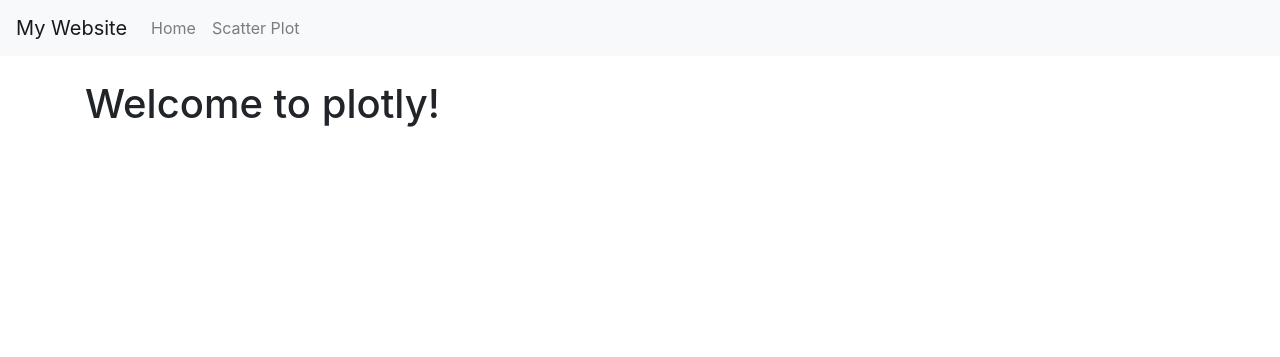
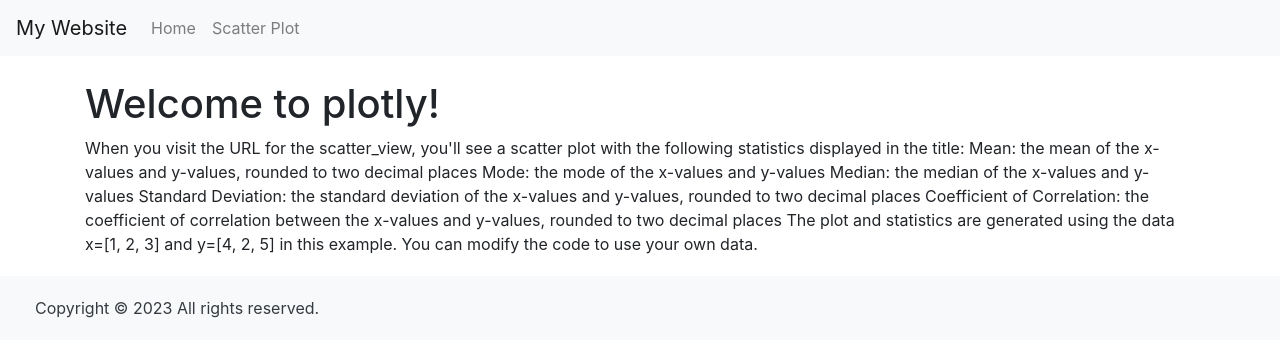
Before and after one commit to ian-otieno/django-scatter-plot, a Django app: page / in a window 1280 px wide. Shown: the top 357 px of the page. Run offline with Django 3.2, Linux system fonts and the light colour scheme; some libraries are stand-ins or nearby versions.

Commit message:
edited views

```diff
--- a/Plot/templates/base.html
+++ b/Plot/templates/base.html
@@ -28,6 +28,13 @@
         {% block content %}
         {% endblock %}
     </div>
+
+    <footer class="footer bg-light" style="padding: 20px; margin-top: 20px;">
+        <div class="container-fluid">
+          <span class="text-dark">Copyright &copy; 2023  All rights reserved.</span>
+        </div>
+      </footer>
+
     <!-- jQuery and Bootstrap JS CDN -->
     <script src="https://code.jquery.com/jquery-3.3.1.slim.min.js" integrity="sha384-q8i/X+965DzO0rT7abK41JStQIAqVgRVzpbzo5smXKp4YfRvH+8abtTE1Pi6jizo" crossorigin="anonymous"></script>
     <script src="https://cdn.jsdelivr.net/npm/popper.js@1.14.7/dist/umd/popper.min.js" integrity="sha384-UO2eT0CpHqdSJQ6hJty5KVphtPhzWj9WO1clHTMGa3JDZwrnQq4sF86dIHNDz0W1" crossorigin="anonymous"></script>
--- a/Plot/templates/home.html
+++ b/Plot/templates/home.html
@@ -4,4 +4,12 @@
 
 {% block content %}
 <h1>Welcome to plotly!</h1>
+<p>When you visit the URL for the scatter_view, you'll see a scatter plot with the following statistics displayed in the title:
+
+    Mean: the mean of the x-values and y-values, rounded to two decimal places
+    Mode: the mode of the x-values and y-values
+    Median: the median of the x-values and y-values
+    Standard Deviation: the standard deviation of the x-values and y-values, rounded to two decimal places
+    Coefficient of Correlation: the coefficient of correlation between the x-values and y-values, rounded to two decimal places
+    The plot and statistics are generated using the data x=[1, 2, 3] and y=[4, 2, 5] in this example. You can modify the code to use your own data.</p>
 {% endblock %}
--- a/Plot/views.py
+++ b/Plot/views.py
@@ -10,6 +10,17 @@ def home(request):
 def scatter_view(request):
     x = [1, 2, 3]
     y = [4, 2, 5]
+
+    mean_x = np.mean(x)
+    mean_y = np.mean(y)
+    mode_x = statistics.mode(x)
+    mode_y = statistics.mode(y)
+    median_x = np.median(x)
+    median_y = np.median(y)
+    std_x = np.std(x)
+    std_y = np.std(y)
+    corr_coef = np.corrcoef(x, y)[0][1]
+
     data = [
         go.Scatter(
             x=x,
@@ -17,9 +28,24 @@ def scatter_view(request):
             mode='markers'
         )
     ]
+
     layout = go.Layout(
-        title=f'Scatter Plot - Mean: {np.mean(x):.2f},{np.mean(y):.2f}; Mode: {statistics.mode(x)},{statistics.mode(y)}; Median: {np.median(x)},{np.median(y)}; Standard Deviation: {np.std(x):.2f},{np.std(y):.2f}; Coefficient of Correlation: {np.corrcoef(x, y)[0][1]:.2f}'
+        title=f'Scatter Plot'
     )
+
     fig = go.Figure(data=data, layout=layout)
     plot_div = plot(fig, output_type='div')
-    return render(request, 'scatter.html', {'plot_div': plot_div})
+
+    stats = {
+        'mean_x': mean_x,
+        'mean_y': mean_y,
+        'mode_x': mode_x,
+        'mode_y': mode_y,
+        'median_x': median_x,
+        'median_y': median_y,
+        'std_x': std_x,
+        'std_y': std_y,
+        'corr_coef': corr_coef
+    }
+
+    return render(request, 'scatter.html', {'plot_div': plot_div, 'stats': stats})
```
Also changed, not shown: Plot/templates/scatter.html (+34 -0 lines).
